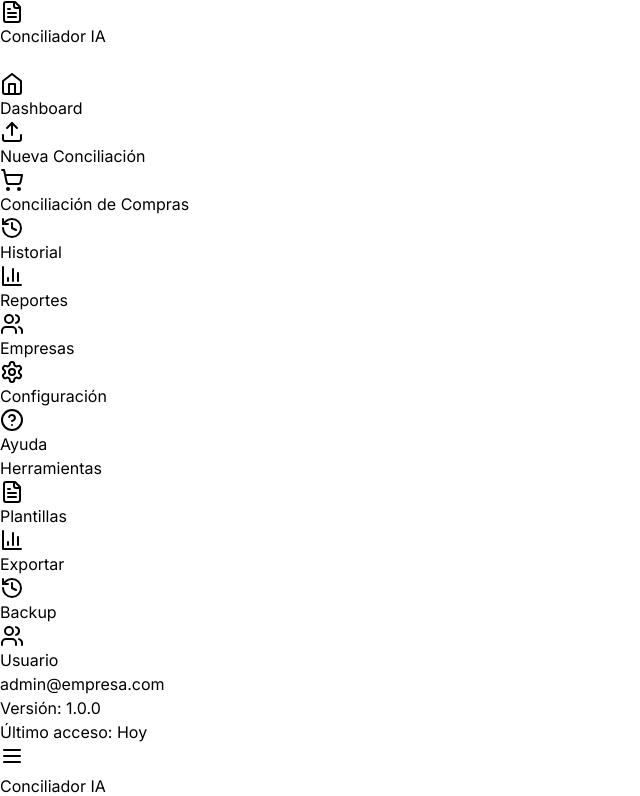
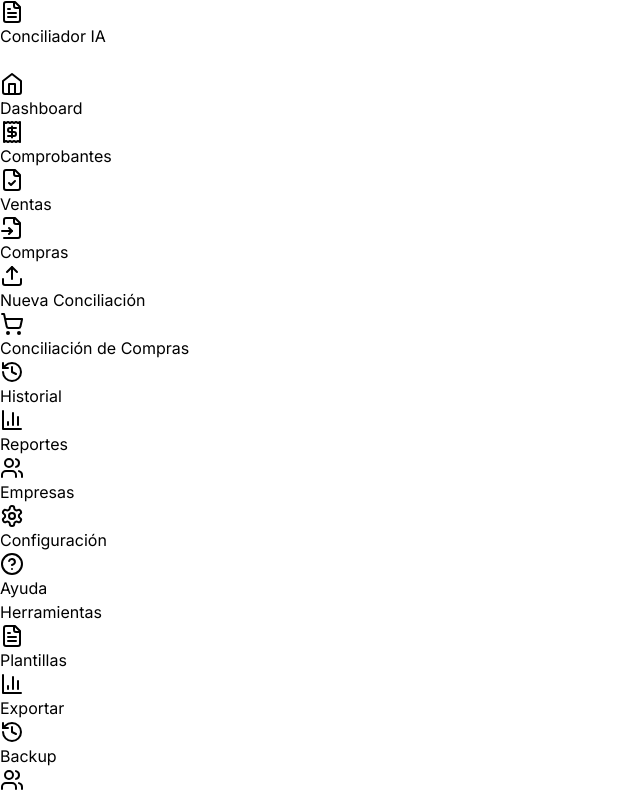
Before and after one commit to ralborta/conciliador-ia, a Next.js app in the folder frontend/: page / in a window 1280 px wide. Shown: the top 796 px of the page, without its empty margins (0-640 px from the left). Built offline with nearby package versions, Linux system fonts and the light colour scheme.

Commit message:
feat: Agregar menú de Comprobantes con submenús de Ventas y Compras

```diff
--- a/frontend/src/components/Sidebar.tsx
+++ b/frontend/src/components/Sidebar.tsx
@@ -10,9 +10,20 @@ import {
   Upload,
   History,
   Users,
-  ShoppingCart
+  ShoppingCart,
+  Receipt,
+  FileCheck,
+  FileInput
 } from 'lucide-react';
 import Link from 'next/link';
+
+interface MenuItem {
+  icon: React.ElementType;
+  label: string;
+  href: string;
+  active?: boolean;
+  subItems?: MenuItem[];
+}
 
 interface SidebarProps {
   isOpen: boolean;
@@ -20,12 +31,29 @@ interface SidebarProps {
 }
 
 const Sidebar: React.FC<SidebarProps> = ({ isOpen, onClose }) => {
-  const menuItems = [
+  const menuItems: MenuItem[] = [
     {
       icon: Home,
       label: 'Dashboard',
       href: '/',
       active: true
+    },
+    {
+      icon: Receipt,
+      label: 'Comprobantes',
+      href: '#',
+      subItems: [
+        {
+          icon: FileCheck,
+          label: 'Ventas',
+          href: '/comprobantes/ventas'
+        },
+        {
+          icon: FileInput,
+          label: 'Compras',
+          href: '/comprobantes/compras'
+        }
+      ]
     },
     {
       icon: Upload,
@@ -103,6 +131,33 @@ const Sidebar: React.FC<SidebarProps> = ({ isOpen, onClose }) => {
           <ul className="space-y-2">
             {menuItems.map((item) => (
               <li key={item.href}>
+                {item.subItems ? (
+                  <div className="space-y-1">
+                    <div className={`
+                      flex items-center space-x-3 px-4 py-3 rounded-lg transition-all duration-200
+                      text-gray-700 font-medium
+                    `}>
+                      <item.icon className="w-5 h-5" />
+                      <span>{item.label}</span>
+                    </div>
+                    <ul className="ml-6 space-y-1">
+                      {item.subItems.map((subItem) => (
+                        <li key={subItem.href}>
+                          <Link
+                            href={subItem.href}
+                            className={`
+                              flex items-center space-x-3 px-4 py-2 rounded-lg transition-all duration-200
+                              text-gray-600 hover:bg-gray-50 hover:text-gray-900
+                            `}
+                          >
+                            <subItem.icon className="w-4 h-4" />
+                            <span className="font-medium">{subItem.label}</span>
+                          </Link>
+                        </li>
+                      ))}
+                    </ul>
+                  </div>
+                ) : (
                   <Link
                     href={item.href}
                     className={`
@@ -116,6 +171,7 @@ const Sidebar: React.FC<SidebarProps> = ({ isOpen, onClose }) => {
                     <item.icon className="w-5 h-5" />
                     <span className="font-medium">{item.label}</span>
                   </Link>
+                )}
               </li>
             ))}
           </ul>
```
Also changed, not shown: frontend/src/app/comprobantes/compras/page.tsx (added, +45 -0 lines), frontend/src/app/comprobantes/ventas/page.tsx (added, +45 -0 lines). Lines whose indentation alone changed are shown as unchanged.
